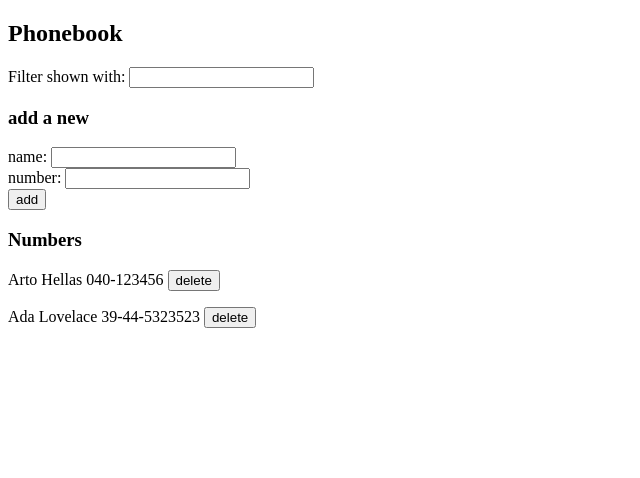
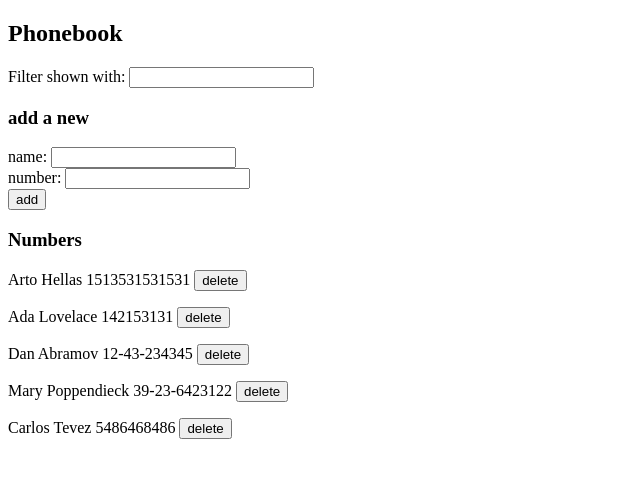
Before and after one commit to Santipblover/ejercicios-fullstackopen, a React (Vite) app in the folder ejercicio-3/: page / in a window 1280 px wide. Shown: the top 478 px of the page, without its empty margins (0-640 px from the left). Built offline with nearby package versions, Linux system fonts and the light colour scheme; data requests are answered from the project's data file.

Commit message:
Realización de la función para la suplantación de números

```diff
--- a/ejercicio-3/db.json
+++ b/ejercicio-3/db.json
@@ -2,13 +2,28 @@
   "persons": [
     {
       "name": "Arto Hellas",
-      "number": "040-123456",
+      "number": "1513531531531",
       "id": "1"
     },
     {
       "name": "Ada Lovelace",
-      "number": "39-44-5323523",
+      "number": "142153131",
       "id": "2"
+    },
+    {
+      "name": "Dan Abramov",
+      "number": "12-43-234345",
+      "id": "3"
+    },
+    {
+      "name": "Mary Poppendieck",
+      "number": "39-23-6423122",
+      "id": "4"
+    },
+    {
+      "id": "5",
+      "name": "Carlos Tevez",
+      "number": "5486468486"
     }
   ]
 }
--- a/ejercicio-3/src/App.jsx
+++ b/ejercicio-3/src/App.jsx
@@ -13,7 +13,9 @@ const App = () => {
   const addPerson = (event) => {
     event.preventDefault();
     console.log("add clicked", event.target);
-    if (personDetected()) {
+    if (personDetected(newName, numbers)) {
+      setNewName("");
+      setNumbers("");
       return;
     }
     const newPerson = {
@@ -27,9 +29,29 @@ const App = () => {
       setNumbers("");
     });
   };
-  const personDetected = () => {
-    if (persons.some((person) => person.name === newName)) {
-      alert(`${newName} is already added to phonebook`);
+  const personDetected = (name, newNumber) => {
+    const personNumberOld = persons.find((person) => person.name === name);
+    if (
+      personNumberOld &&
+      window.confirm(
+        `${name} is already added to phonebook, replace the old number with a new one?`
+      )
+    ) {
+      if (newNumber !== personNumberOld.number) {
+        const personChangeNumber = {
+          ...personNumberOld,
+          number: newNumber,
+        };
+        personService
+          .update(personNumberOld.id, personChangeNumber)
+          .then((returnedPerson) => {
+            setPersons(
+              persons.map((person) =>
+                person.id !== personNumberOld.id ? person : returnedPerson
+              )
+            );
+          });
+      }
       return true;
     }
     return false;
@@ -67,8 +89,7 @@ const App = () => {
 
   const handleDeletePerson = (id) => {
     const personToDelete = persons.find((person) => person.id === id);
-    if (personToDelete) {
-      if (window.confirm(`Delete ${personToDelete.name}?`)) {
+    if (personToDelete && window.confirm(`Delete ${personToDelete.name}?`)) {
       personService
         .deletePerson(id)
         .then(() => {
@@ -78,7 +99,6 @@ const App = () => {
           console.error("Error deleting person:", error);
           alert("An error occurred while trying to delete the person.");
         });
-      }
     }
   };
 
```
Lines whose indentation alone changed are shown as unchanged.
